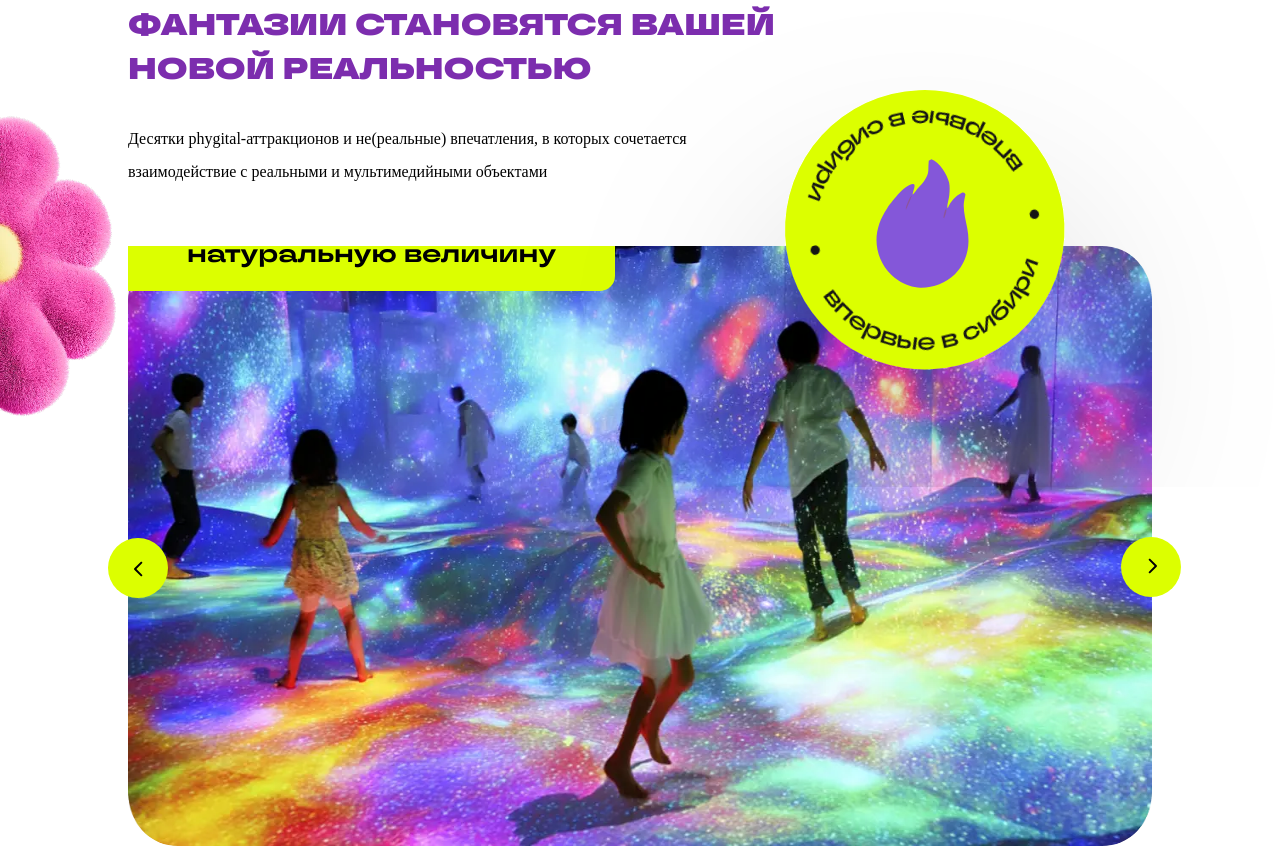
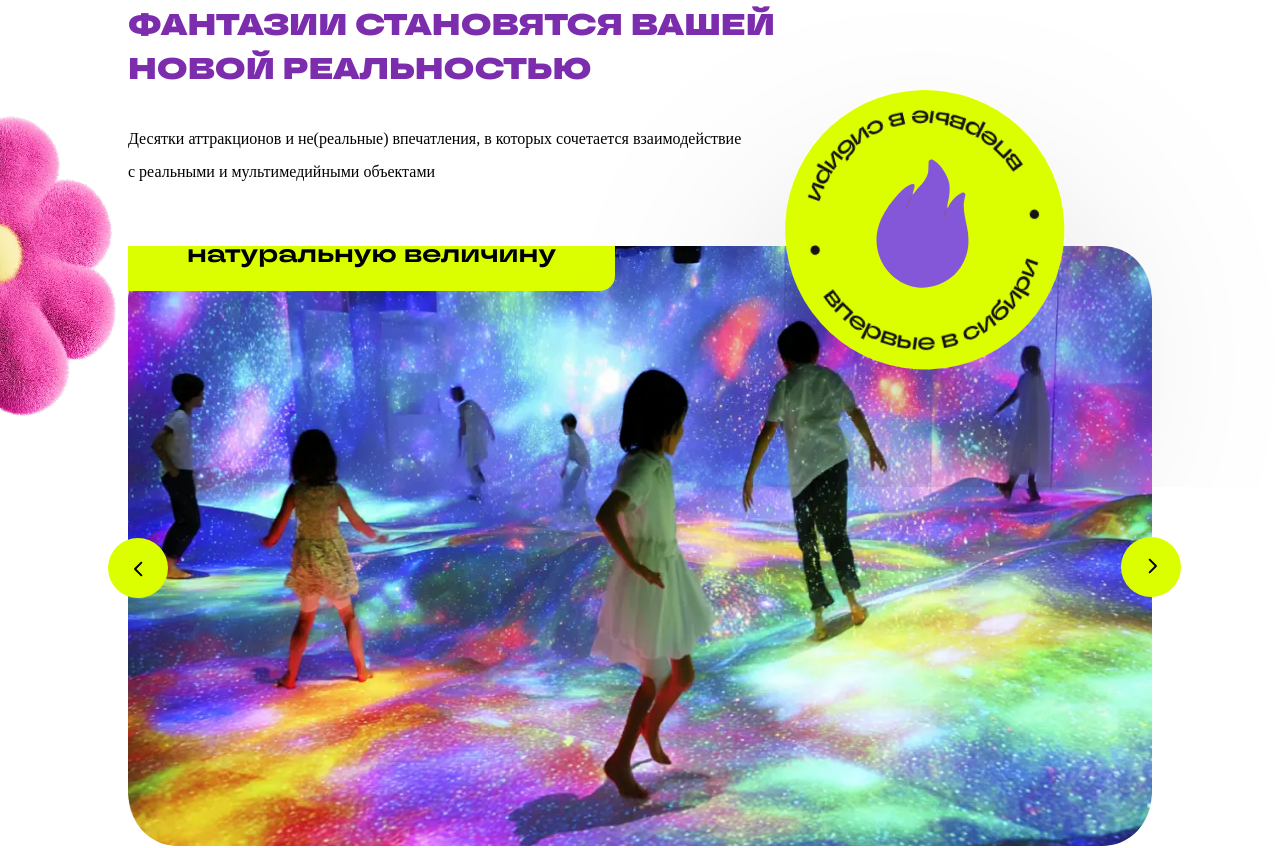
Before and after one commit to WWork777/lumiland, a Next.js app: page / in a window 1280 px wide. Shown: the part 1160-2008 px from the top of the page. Built offline with nearby package versions, Linux system fonts and the light colour scheme; a web font is replaced by a local one.

Commit message:
fix language issues

```diff
--- a/src/app/Components/Birthday/Birthday.jsx
+++ b/src/app/Components/Birthday/Birthday.jsx
@@ -94,15 +94,15 @@ export default function Birthday() {
           <div
             className={`${styles.cell} ${styles.standart} ${styles.standartTitle}`}
           >
-            Standart
+            Стандарт
           </div>
           <div
             className={`${styles.cell} ${styles.premium} ${styles.premiumTitle}`}
           >
-            Premium
+            Премиум
           </div>
           <div className={`${styles.cell} ${styles.vip} ${styles.vipTitle}`}>
-            Vip
+            Максимум
           </div>
           <div
             className={`${styles.cell} ${styles.custom} ${styles.customTitle}`}
--- a/src/app/Components/Info/Info.jsx
+++ b/src/app/Components/Info/Info.jsx
@@ -42,7 +42,7 @@ export default function Info() {
         <span> НОВОЙ РЕАЛЬНОСТЬЮ</span>
       </h2>
       <p className={styles.infoDescrition}>
-        Десятки phygital-аттракционов и не(реальные) впечатления, в которых
+        Десятки аттракционов и не(реальные) впечатления, в которых
         сочетается взаимодействие с реальными и мультимедийными объектами
       </p>
       <div className={styles.fireIcone}>
@@ -196,9 +196,9 @@ export default function Info() {
           </SwiperSlide>
         ))}
       </Swiper>
-        <a href="#gallery">
-          <button className={styles.aboutGames}>Подробнее об играх</button>
-        </a>
+      <a href="#gallery">
+        <button className={styles.aboutGames}>Подробнее об играх</button>
+      </a>
       <div className={styles.WhiteBg}></div>
     </section>
   );
```
